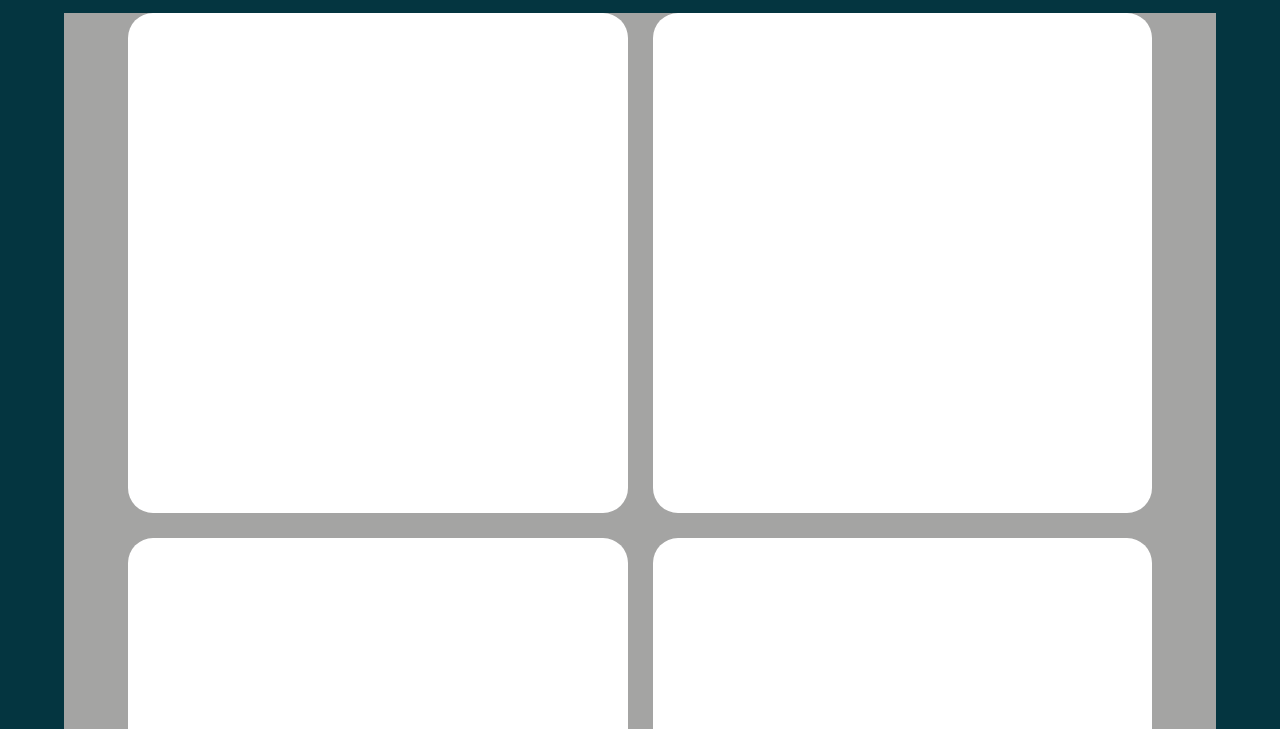
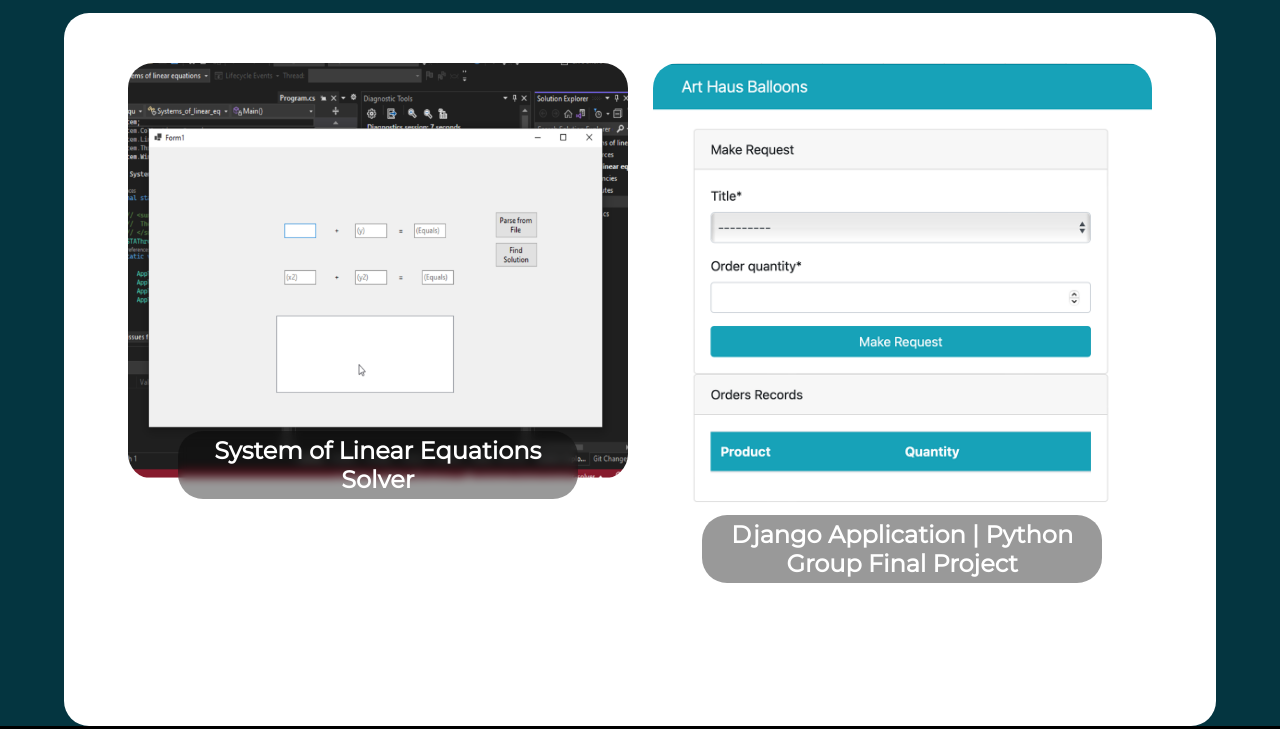
Before and after one commit to Jaecobd1/Portfolio, a plain HTML site: page index.html in a window 1280 px wide. Shown: the part 5732-6461 px from the top of the page. Drawn offline with nearby package versions, Linux system fonts and the light colour scheme.

Commit message:
added programming section images & title

```diff
--- a/css/styles.css
+++ b/css/styles.css
@@ -430,23 +430,46 @@ padding:2px;
     width: 90%;
     margin: 0 auto;
     display: grid;
-    grid-template-columns: repeat(2, 1fr);
+    grid-template-columns: repeat(1, 1fr);
     flex-wrap: wrap;
     padding-left: 5%;
     padding-right: 5%;
-    background-color: #a4a4a3;
+    background-color: #fff;
+    border-radius: 25px;
     gap: 25px;
 
 }
-.programming .container .card{
-    background-color: #fff;
-    height: 300px;
-    max-width: 600px;
-    max-height: 700px;
-    min-width: 300px;
-    min-height: 500px;
+/*  */
+.programming .container .card .image {
+    margin: 50px 0;
+
+}
+.programming .container .card .image img {
+    object-fit: contain;
+    width: 100%;
+    height: 100%;
     border-radius: 25px;
-    row-gap: 25px;
+      z-index: 0;
+}
+.programming .card  .title-container {
+    width: 100%;
+    display: flex;
+    justify-content: center;
+
+}
+.programming .container .card h2 {
+    transform: translate(0, -150%);
+    z-index: 3;
+    text-align: center;
+    color:#fff ;
+    background-color: rgba(0,0,0,0.4);
+    backdrop-filter: blur(5px);
+    -webkit-backdrop-filter: blur(5px);
+    padding:5px;
+    width: 80%;
+    border-radius: 25px;
+    font-family: montserrat;
+    font-size: 24px;
 }
 
 
@@ -478,6 +501,11 @@ padding:2px;
         font-size: 42px;
     }
 
+    /* Programming */
+    .programming .container {
+        grid-template-columns: repeat(2, 1fr);
+    }
+
 
 }
 
--- a/index.html
+++ b/index.html
@@ -262,8 +262,33 @@
     <div class="programming"  id="programming">
         <div class="title"><h1>Programming</h1></div>
         <div class="container">
-            <div class="card"></div>
-            <div class="card"></div>
+            <div class="card">
+                <div class="image">
+
+                <a href="https://github.com/Jaecobd1/Systems-of-linear-equations-solver">
+                <img src="/images/SLE.png" alt="">
+
+                </a>
+                </div>
+                <div class="title-container">
+                <h2>System of Linear Equations Solver</h2>
+            </div>
+            </div>
+
+             <div class="card">
+                <div class="image">
+
+                <a href="https://github.com/Jaecobd1/Systems-of-linear-equations-solver">
+                <img src="/images/Django.png" alt="">
+
+                </a>
+                </div>
+                <div class="title-container">
+
+                <h2>Django Application | Python Group Final Project</h2>
+                </div>
+
+            </div>
             <div class="card"></div>
             <div class="card"></div>
         </div>
```
Also changed, not shown: images/Django.png (added), images/SLE.png (added).
